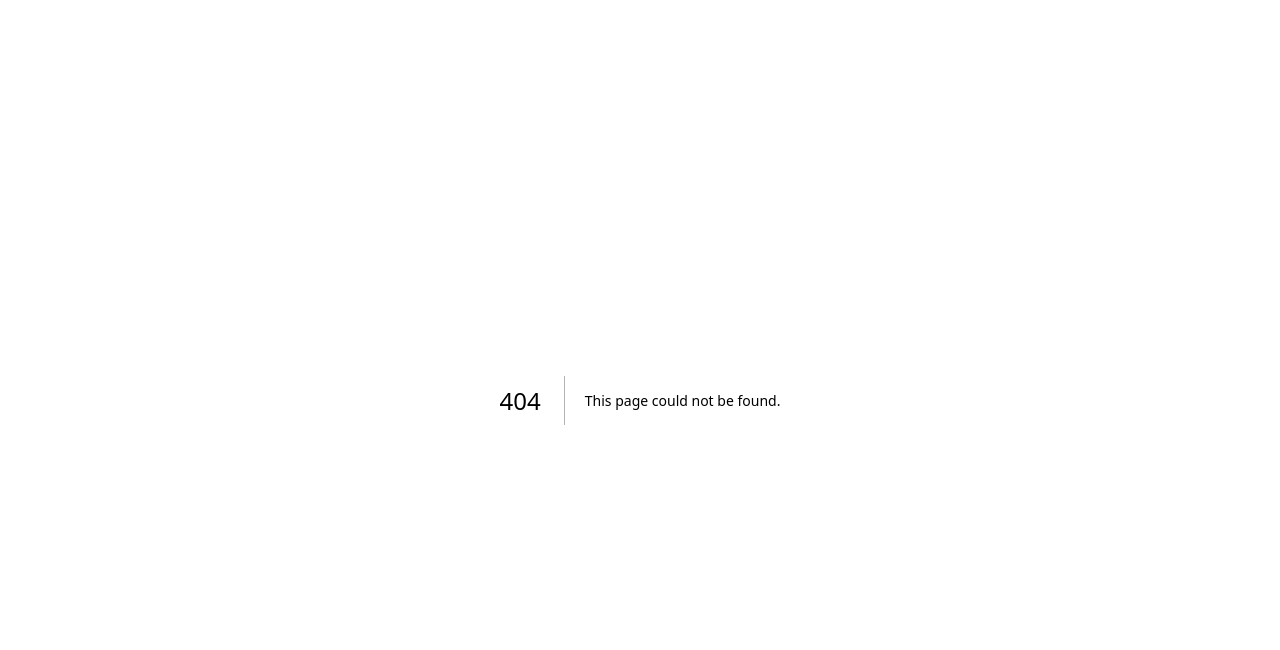
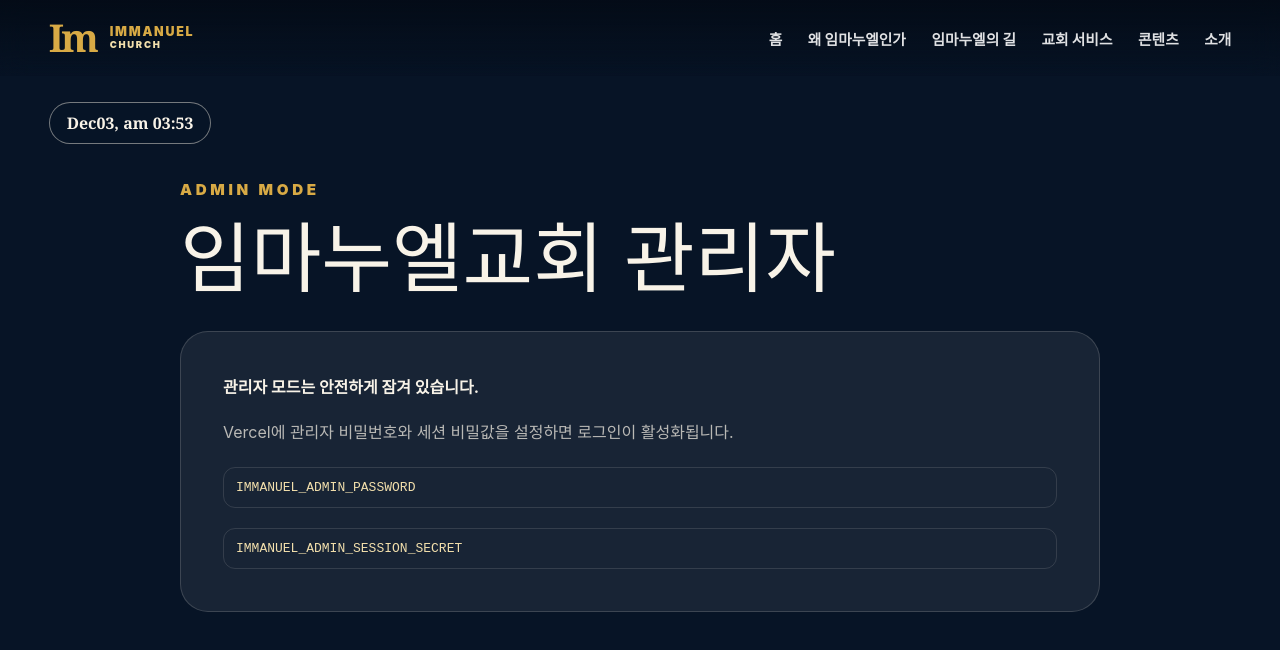
Before and after one commit to komed94-jpg/Immanuel-home, a Next.js app: page /admin in a window 1280 px wide. Before the commit this address had no page. Shown: the top 650 px of the page. Built offline with nearby package versions, Linux system fonts and the light colour scheme.

Commit message:
Add pages/admin/index.tsx for admin mode

```diff
--- /dev/null
+++ b/pages/admin/index.tsx
@@ -0,0 +1,43 @@
+import { FormEvent, useEffect, useState } from "react";
+import Link from "next/link";
+import { Layout } from "@/components/Layout";
+
+type AdminState = { configured: boolean; authenticated: boolean };
+const deployedAt = process.env.NEXT_PUBLIC_DEPLOYED_AT ?? "";
+
+export default function AdminPage() {
+  const [state, setState] = useState<AdminState | null>(null);
+  const [notice, setNotice] = useState("");
+
+  useEffect(() => {
+    fetch("/api/admin/status", { cache: "no-store" })
+      .then(async (response) => (await response.json()) as AdminState)
+      .then(setState)
+      .catch(() => setState({ configured: false, authenticated: false }));
+  }, []);
+
+  async function login(event: FormEvent<HTMLFormElement>) {
+    event.preventDefault();
+    const form = event.currentTarget;
+    const password = String(new FormData(form).get("password") ?? "");
+    const response = await fetch("/api/admin/login", { method: "POST", headers: { "Content-Type": "application/json" }, body: JSON.stringify({ password }) });
+    const result = (await response.json()) as { error?: string };
+    if (!response.ok) { setNotice(result.error ?? "로그인하지 못했습니다."); return; }
+    form.reset(); setNotice(""); setState({ configured: true, authenticated: true });
+  }
+
+  async function logout() {
+    await fetch("/api/admin/logout", { method: "POST" });
+    setState({ configured: true, authenticated: false });
+  }
+
+  return <Layout><div className="admin-page">
+    <section className="admin-panel">
+      <p className="section-kicker">ADMIN MODE</p><h1>임마누엘교회 관리자</h1>
+      {state === null && <p>관리자 상태를 확인하고 있습니다…</p>}
+      {state && !state.configured && <div className="admin-setup"><strong>관리자 모드는 안전하게 잠겨 있습니다.</strong><p>Vercel에 관리자 비밀번호와 세션 비밀값을 설정하면 로그인이 활성화됩니다.</p><code>IMMANUEL_ADMIN_PASSWORD</code><code>IMMANUEL_ADMIN_SESSION_SECRET</code></div>}
+      {state?.configured && !state.authenticated && <form className="admin-login" onSubmit={login}><label><span>관리자 비밀번호</span><input name="password" type="password" autoComplete="current-password" required /></label><button type="submit">관리자 로그인</button>{notice && <p role="alert">{notice}</p>}</form>}
+      {state?.authenticated && <div className="admin-dashboard"><div className="admin-dashboard-heading"><div><small>최근 운영 배포</small><strong>{new Date(deployedAt).toLocaleString("ko-KR", { timeZone: "Asia/Seoul" })}</strong></div><button type="button" onClick={logout}>로그아웃</button></div><div className="admin-links"><Link href="/">홈 확인</Link><Link href="/way">임마누엘의 길 확인</Link><Link href="/services">교회 서비스 확인</Link><Link href="/content">콘텐츠 확인</Link></div><p>관리자 인증 기반이 활성화되었습니다. 이후 오늘의 말씀, 설교, 행사, 요청 관리 기능을 이 화면에 안전하게 연결할 수 있습니다.</p></div>}
+    </section>
+  </div></Layout>;
+}
```
